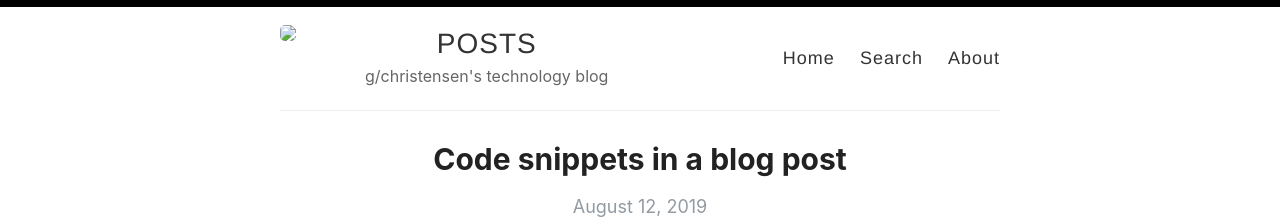
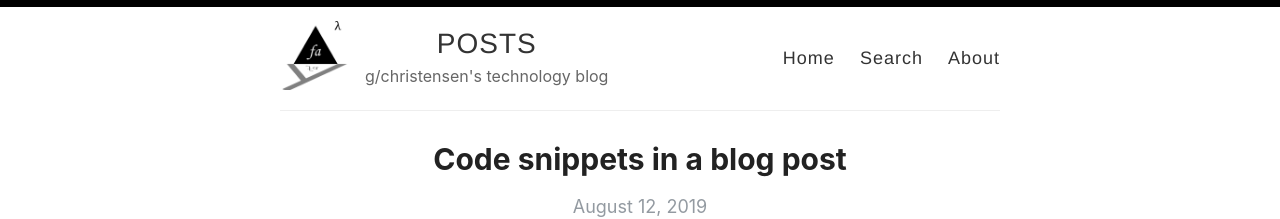
Before and after one commit to GChristensen/posts, a Jekyll site: the page built from index.html, in a window 1280 px wide. Shown: the top 219 px of the page. Built offline with Jekyll 4.4.1, drawn with Linux system fonts in a browser that asks for light colours; the list of posts is cut into pages by our own code.

Commit message:
config edit

```diff
--- a/_config.yml
+++ b/_config.yml
@@ -12,7 +12,7 @@ author: g/christensen
 description: g/christensen's technology blog
 
 # URL of your avatar or profile pic (you could use your GitHub profile pic)
-avatar: /posts/icon.png
+avatar: /icon.png
 
 #
 # Flags below are optional
```
